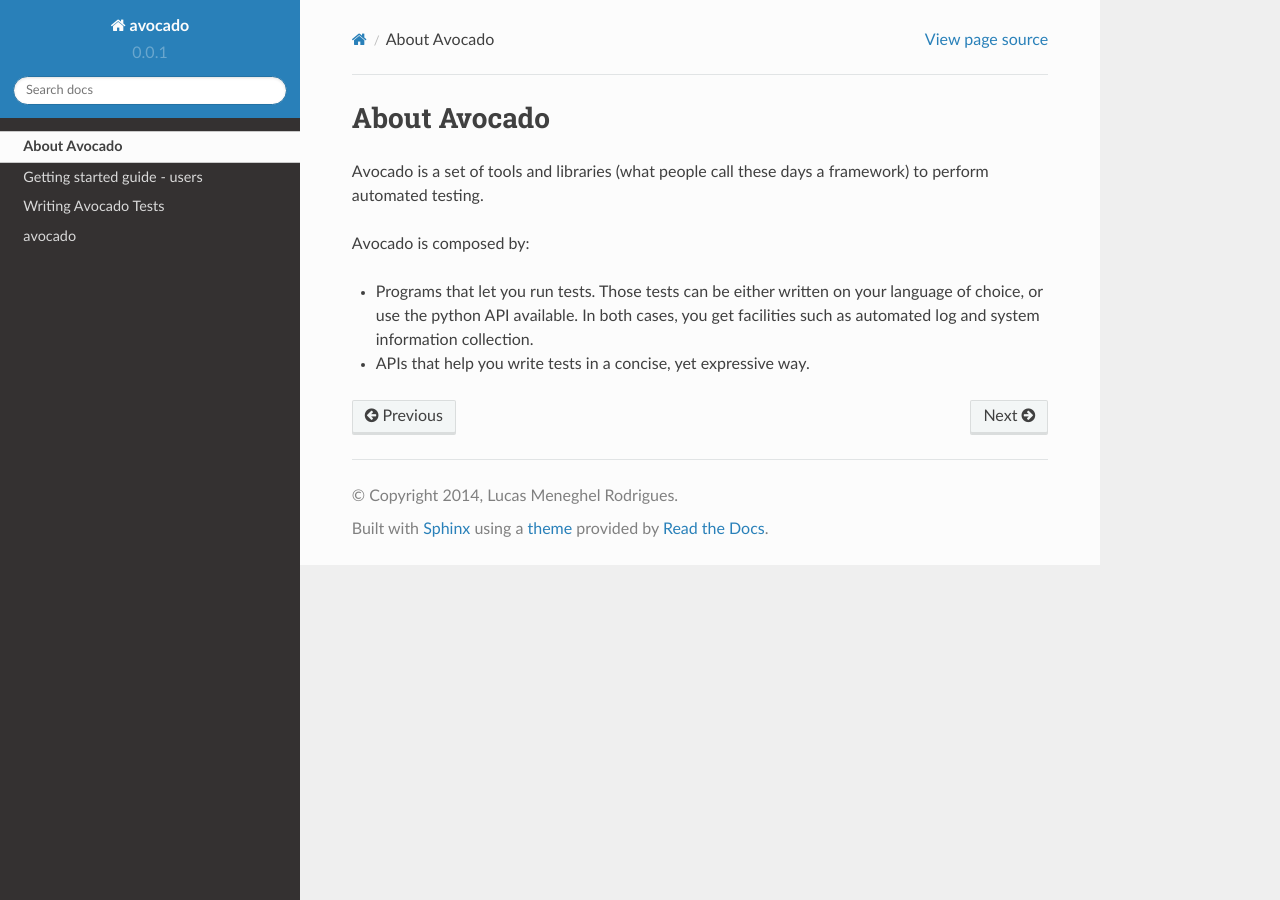
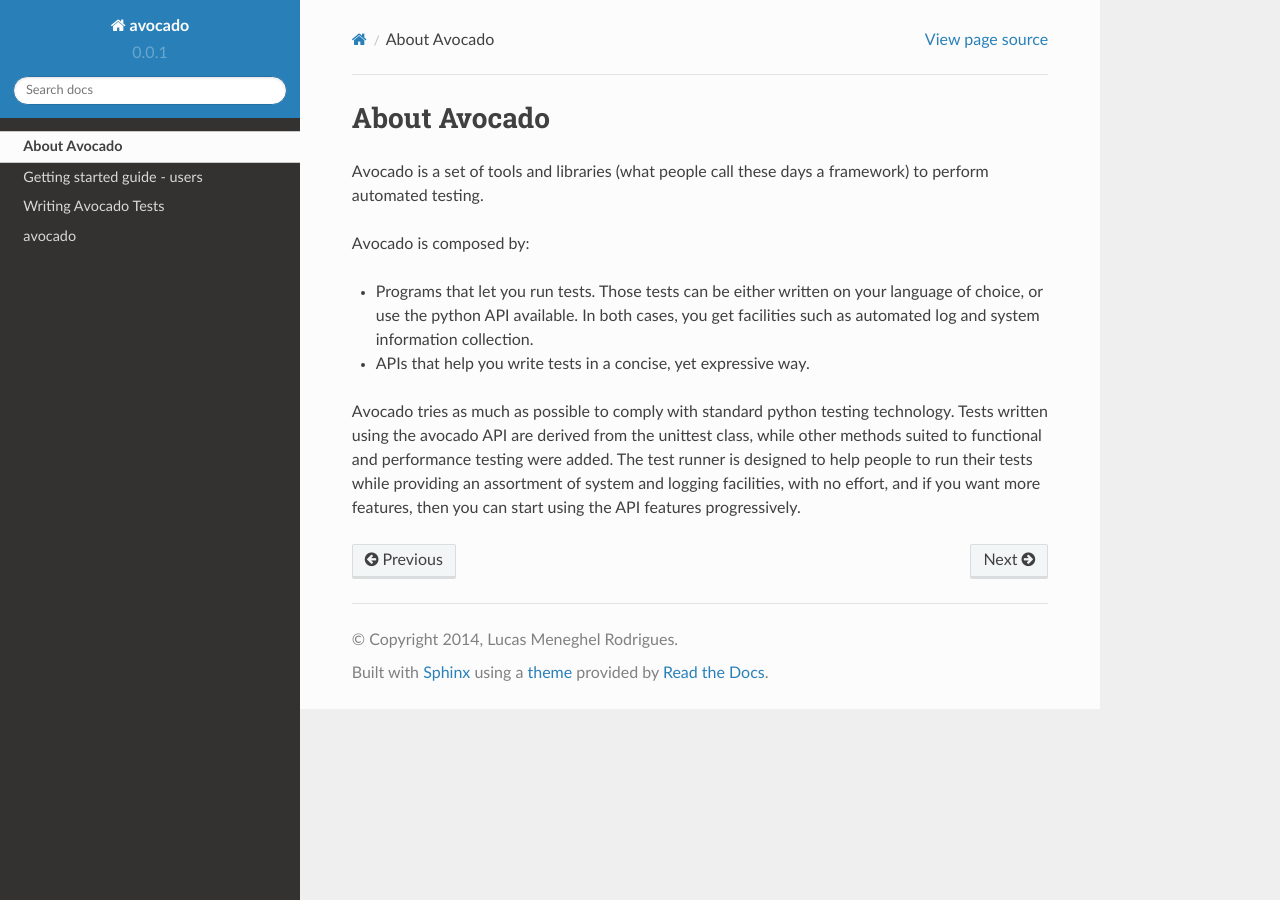
Before and after one commit to avocado-framework/avocado, a Sphinx documentation site: the page built from docs/source/Introduction.rst, in a window 1280 px wide. Built offline with Sphinx 7.4.7 and the Read the Docs theme 2.0.0, drawn with Linux system fonts in a browser that asks for light colours; the version number is read from the project's files by our own code.

Commit message:
docs: Improving Introduction
Signed-off-by: Lucas Meneghel Rodrigues <lmr@redhat.com>

```diff
--- a/docs/source/Introduction.rst
+++ b/docs/source/Introduction.rst
@@ -8,6 +8,16 @@ to perform automated testing.
 
 Avocado is composed by:
 
-* Programs that let you run tests. Those tests can be either written on your language of choice, or use the python API available. In both cases, you get facilities such as automated log and system information collection.
+* Programs that let you run tests. Those tests can be either written on your
+  language of choice, or use the python API available. In both cases, you get
+  facilities such as automated log and system information collection.
 
 * APIs that help you write tests in a concise, yet expressive way.
+
+Avocado tries as much as possible to comply with standard python testing
+technology. Tests written using the avocado API are derived from the unittest
+class, while other methods suited to functional and performance testing were
+added. The test runner is designed to help people to run their tests while
+providing an assortment of system and logging facilities, with no effort,
+and if you want more features, then you can start using the API features
+progressively.
```
